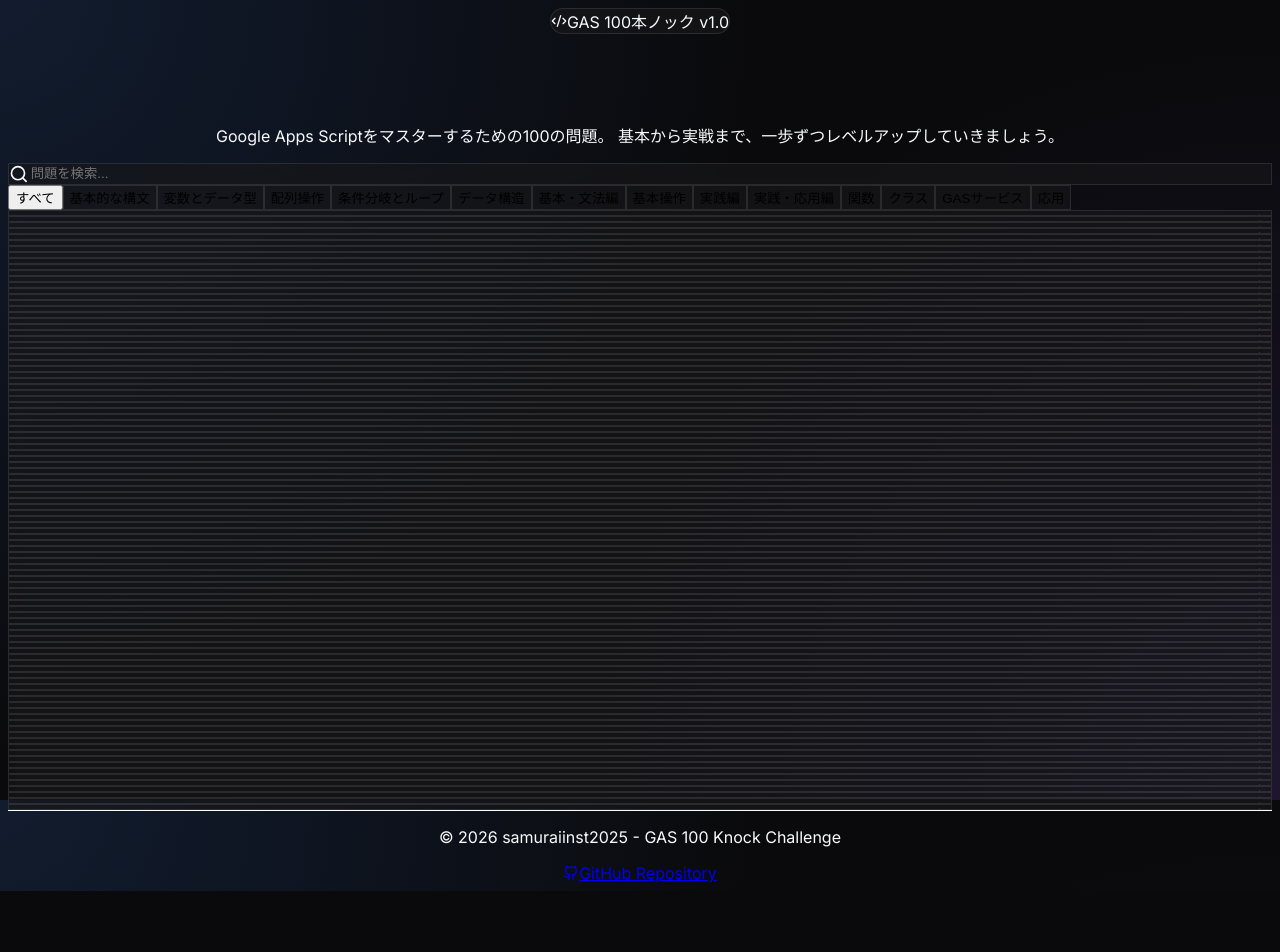
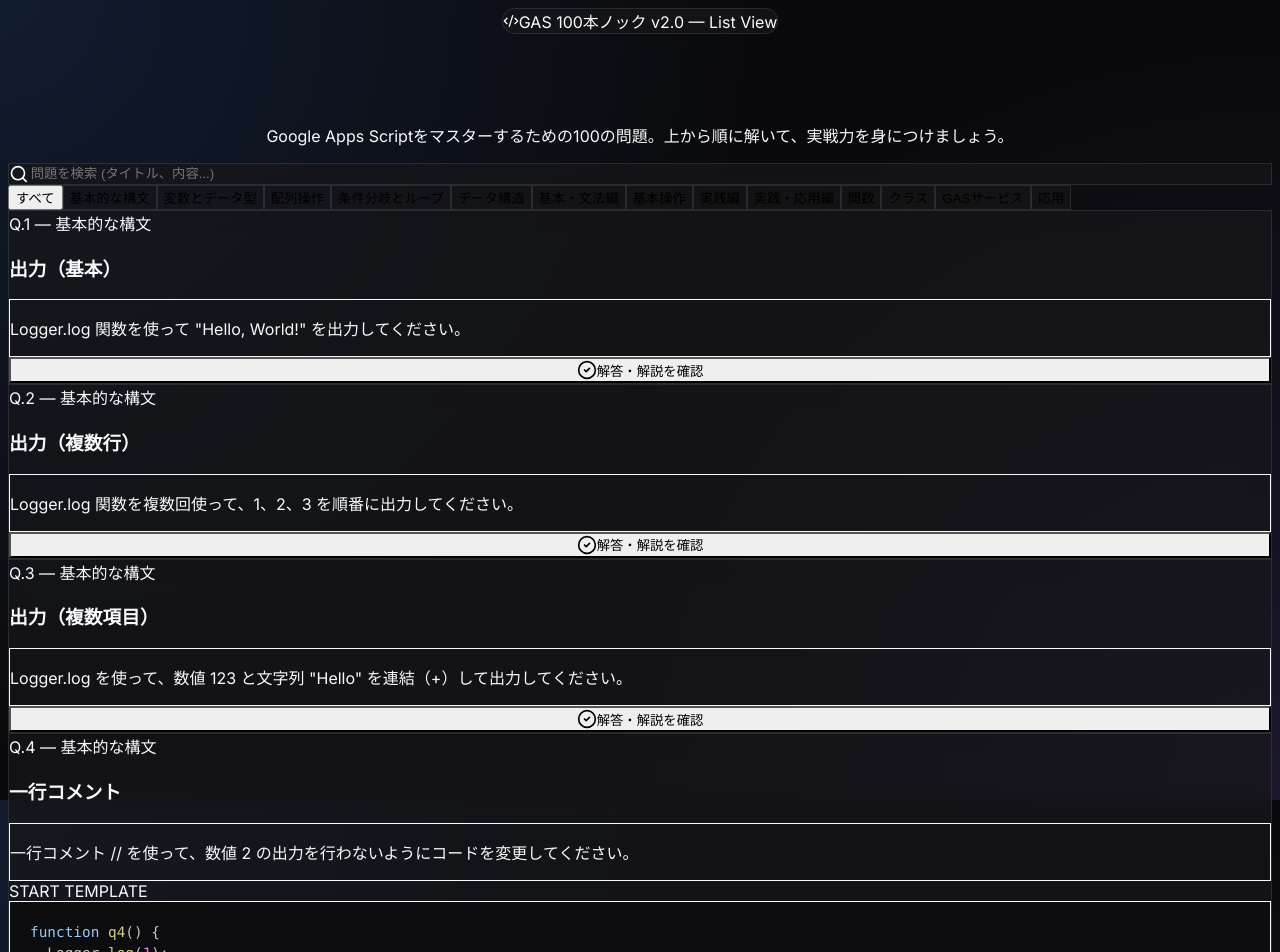
Before and after one commit to samuraiinst2025/gas-100-knock, a React (Vite) app: page / in a window 1280 px wide. Shown: the top 952 px of the page. Before the commit the page ends 891 px from the top, so only its background shows below. Built offline with nearby package versions, Linux system fonts and the light colour scheme.

Commit message:
UI Redesign: Continuous list view with toggleable answers and simplified templates

```diff
--- a/src/App.jsx
+++ b/src/App.jsx
@@ -1,14 +1,104 @@
-import React, { useState } from 'react';
+import React, { useState, useEffect } from 'react';
 import { motion, AnimatePresence } from 'framer-motion';
-import { Search, Code2, CheckCircle2, ChevronRight, Terminal, Github } from 'lucide-react';
+import { Search, Code2, CheckCircle2, ChevronDown, Terminal, Github, ArrowUp } from 'lucide-react';
 import { Prism as SyntaxHighlighter } from 'react-syntax-highlighter';
 import { atomDark } from 'react-syntax-highlighter/dist/esm/styles/prism';
 import problems from './data/problems';
 
+const ProblemCard = ({ problem }) => {
+  const [showAnswer, setShowAnswer] = useState(false);
+
+  // Consider template "not needed" if it's just a simple empty function like function qX() { // ここに記入 }
+  const isTemplateNeeded = (sample) => {
+    if (!sample) return false;
+    const cleanSample = sample.replace(/\s/g, '');
+    const emptyPattern = /functionq\d+\(\)\{\/\/.+\}/;
+    return !emptyPattern.test(cleanSample);
+  };
+
+  return (
+    <motion.div
+      layout
+      initial={{ opacity: 0, y: 20 }}
+      whileInView={{ opacity: 1, y: 0 }}
+      viewport={{ once: true }}
+      className="glass p-6 md:p-8 rounded-3xl mb-8 border border-white/5 hover:border-blue-500/30 transition-colors"
+    >
+      <div className="flex justify-between items-start mb-4">
+        <div>
+          <span className="text-xs font-mono text-blue-400 mb-1 block tracking-wider font-bold">Q.{problem.id} — {problem.category}</span>
+          <h3 className="text-xl md:text-2xl font-bold text-white">{problem.title}</h3>
+        </div>
+      </div>
+
+      <div className="bg-slate-900/40 p-5 rounded-2xl border border-white/5 mb-6">
+        <p className="text-slate-300 leading-relaxed text-lg">
+          {problem.description}
+        </p>
+      </div>
+
+      {isTemplateNeeded(problem.sample) && (
+        <div className="mb-6">
+          <span className="text-xs text-purple-400 font-mono mb-2 block tracking-widest uppercase font-bold">Start Template</span>
+          <div className="rounded-xl overflow-hidden border border-white/5 shadow-2xl">
+            <SyntaxHighlighter
+              language="javascript"
+              style={atomDark}
+              customStyle={{ margin: 0, padding: '1.25rem', background: '#0d0d0f', fontSize: '0.9rem' }}
+            >
+              {problem.sample}
+            </SyntaxHighlighter>
+          </div>
+        </div>
+      )}
+
+      <div className="space-y-4">
+        <button
+          onClick={() => setShowAnswer(!showAnswer)}
+          className={`w-full py-4 rounded-2xl font-bold transition-all flex items-center justify-center gap-2 shadow-lg ${
+            showAnswer
+              ? 'bg-slate-800 text-slate-300 ring-1 ring-white/10'
+              : 'bg-gradient-to-r from-blue-600 to-purple-600 text-white hover:brightness-110 shadow-blue-900/20'
+          }`}
+        >
+          {showAnswer ? <ChevronDown className="rotate-180" size={20} /> : <CheckCircle2 size={20} />}
+          {showAnswer ? '解答を隠す' : '解答・解説を確認'}
+        </button>
+
+        <AnimatePresence>
+          {showAnswer && (
+            <motion.div
+              initial={{ height: 0, opacity: 0 }}
+              animate={{ height: 'auto', opacity: 1 }}
+              exit={{ height: 0, opacity: 0 }}
+              className="overflow-hidden"
+            >
+              <div className="pt-4 space-y-4">
+                <div>
+                  <span className="text-xs text-green-400 font-mono mb-2 block tracking-widest uppercase font-bold">Answer Example</span>
+                  <div className="rounded-xl overflow-hidden border border-white/5 shadow-2xl">
+                    <SyntaxHighlighter
+                      language="javascript"
+                      style={atomDark}
+                      customStyle={{ margin: 0, padding: '1.25rem', background: '#0d0d0f', fontSize: '0.95rem' }}
+                    >
+                      {problem.answer}
+                    </SyntaxHighlighter>
+                  </div>
+                </div>
+              </div>
+            </motion.div>
+          )}
+        </AnimatePresence>
+      </div>
+    </motion.div>
+  );
+};
+
 const App = () => {
   const [searchTerm, setSearchTerm] = useState('');
-    const [selectedProblem, setSelectedProblem] = useState(null);
   const [activeCategory, setActiveCategory] = useState('すべて');
+  const [showScrollTop, setShowScrollTop] = useState(false);
 
   const categories = ['すべて', ...new Set(problems.map(p => p.category))];
 
@@ -19,44 +109,53 @@
     return matchesSearch && matchesCategory;
   });
 
+  useEffect(() => {
+    const handleScroll = () => {
+      setShowScrollTop(window.scrollY > 500);
+    };
+    window.addEventListener('scroll', handleScroll);
+    return () => window.removeEventListener('scroll', handleScroll);
+  }, []);
+
+  const scrollToTop = () => {
+    window.scrollTo({ top: 0, behavior: 'smooth' });
+  };
+
   return (
-        <div className="min-h-screen p-4 md:p-8">
+    <div className="min-h-screen p-4 md:p-8 pb-20">
       {/* Header */}
-            <header className="max-w-6xl mx-auto mb-12 text-center pt-8 pb-4">
+      <header className="max-w-4xl mx-auto mb-16 text-center pt-8 pb-4">
         <motion.div
           initial={{ opacity: 0, y: -20 }}
           animate={{ opacity: 1, y: 0 }}
           className="inline-flex items-center gap-2 px-4 py-2 rounded-full glass mb-4 text-blue-400 text-sm font-medium"
         >
           <Code2 size={16} />
-                    <span>GAS 100本ノック v1.0</span>
+          <span>GAS 100本ノック v2.0 — List View</span>
         </motion.div>
 
         <motion.h1
           initial={{ opacity: 0, scale: 0.9 }}
           animate={{ opacity: 1, scale: 1 }}
-                    className="text-4xl md:text-6xl font-bold mb-6 bg-gradient-to-r from-blue-400 to-purple-500 bg-clip-text text-transparent"
+          className="text-4xl md:text-6xl font-extrabold mb-6 bg-gradient-to-r from-blue-400 to-purple-500 bg-clip-text text-transparent"
         >
           GAS 100本ノック挑戦状
         </motion.h1>
 
-                <p className="text-slate-400 max-w-2xl mx-auto text-lg">
-                    Google Apps Scriptをマスターするための100の問題。
-                    基本から実戦まで、一歩ずつレベルアップしていきましょう。
+        <p className="text-slate-400 max-w-2xl mx-auto text-lg md:text-xl font-medium">
+          Google Apps Scriptをマスターするための100の問題。<br className="hidden md:block" />
+          上から順に解いて、実戦力を身につけましょう。
         </p>
       </header>
 
-            {/* Main Content */}
-            <main className="max-w-7xl mx-auto flex flex-col lg:flex-row gap-8">
-
-                {/* Left Side: Problem List */}
-                <div className={`w-full lg:w-1/2 flex flex-col gap-6 ${selectedProblem ? 'hidden lg:flex' : 'flex'}`}>
-                    <div className="glass p-4 rounded-2xl flex items-center gap-3">
-                        <Search className="text-slate-500" size={20} />
+      {/* Controls */}
+      <div className="max-w-4xl mx-auto mb-12 sticky top-4 z-40 space-y-4 px-2 md:px-0">
+        <div className="glass p-3 md:p-4 rounded-2xl flex items-center gap-3 shadow-2xl backdrop-blur-xl border border-white/10">
+          <Search className="text-slate-500 ml-2" size={20} />
           <input
             type="text"
-                            placeholder="問題を検索..."
-                            className="bg-transparent border-none outline-none w-full text-white placeholder:text-slate-600"
+            placeholder="問題を検索 (タイトル、内容...)"
+            className="bg-transparent border-none outline-none w-full text-white placeholder:text-slate-600 text-lg"
             onChange={(e) => setSearchTerm(e.target.value)}
           />
         </div>
@@ -66,121 +165,53 @@
             <button
               key={cat}
               onClick={() => setActiveCategory(cat)}
-                                className={`px-4 py-2 rounded-xl text-sm whitespace-nowrap transition-all ${activeCategory === cat
-                                        ? 'bg-blue-600 text-white'
-                                        : 'glass text-slate-400 hover:text-white'
+              className={`px-5 py-2.5 rounded-xl text-sm md:text-base whitespace-nowrap transition-all font-bold ${
+                activeCategory === cat
+                  ? 'bg-blue-600 text-white shadow-lg shadow-blue-900/40'
+                  : 'glass text-slate-400 hover:text-white hover:bg-white/5'
               }`}
             >
               {cat}
             </button>
           ))}
         </div>
-
-                    <div className="grid gap-3 max-h-[600px] overflow-y-auto pr-2 custom-scrollbar">
-                        {filteredProblems.map(p => (
-                            <motion.div
-                                layout
-                                key={p.id}
-                                onClick={() => {
-                                    setSelectedProblem(p);
-                                    window.scrollTo({ top: 0, behavior: 'smooth' });
-                                }}
-                                className={`p-4 rounded-2xl cursor-pointer transition-all glass hover-glow relative overflow-hidden ${selectedProblem?.id === p.id ? 'ring-2 ring-blue-500 bg-blue-500/10' : ''
-                                    }`}
-                            >
-                                {selectedProblem?.id === p.id && (
-                                    <motion.div
-                                        layoutId="active-glow"
-                                        className="absolute inset-0 bg-blue-500/5 pointer-events-none"
-                                    />
-                                )}
-                                <div className="flex justify-between items-start relative z-10">
-                                    <div>
-                                        <span className="text-xs font-mono text-blue-400 mb-1 block">Q.{p.id} [{p.category}]</span>
-                                        <h3 className="font-semibold">{p.title}</h3>
-                                    </div>
-                                    <ChevronRight size={18} className={`transition-transform ${selectedProblem?.id === p.id ? 'rotate-90 text-blue-400' : 'text-slate-600'}`} />
-                                </div>
-                            </motion.div>
-                        ))}
-                    </div>
       </div>
 
-                {/* Right Side: Problem Detail */}
-                <div className={`w-full lg:w-1/2 ${selectedProblem ? 'flex' : 'hidden lg:flex'}`}>
-                    <AnimatePresence mode="wait">
-                        {selectedProblem ? (
-                            <motion.div
-                                key={selectedProblem.id}
-                                initial={{ opacity: 0, y: 20 }}
-                                animate={{ opacity: 1, y: 0 }}
-                                exit={{ opacity: 0, y: -20 }}
-                                className="glass p-6 md:p-8 rounded-3xl w-full sticky top-8"
-                            >
-                                <button
-                                    onClick={() => setSelectedProblem(null)}
-                                    className="lg:hidden mb-6 flex items-center gap-2 text-slate-400 hover:text-white transition-colors"
-                                >
-                                    <ChevronRight size={20} className="rotate-180" />
-                                    リストに戻る
-                                </button>
-
-                                <div className="flex items-center gap-2 mb-6 text-purple-400">
-                                    <Terminal size={24} />
-                                    <h2 className="text-2xl font-bold text-white">問題解析</h2>
-                                </div>
-
-                                <div className="mb-8">
-                                    <span className="text-sm text-blue-400 font-mono mb-2 block tracking-widest uppercase">Overview</span>
-                                    <h3 className="text-xl font-bold mb-4">{selectedProblem.title}</h3>
-                                    <div className="bg-slate-900/50 p-4 rounded-2xl border border-white/5">
-                                        <p className="text-slate-300 leading-relaxed">
-                                            {selectedProblem.description}
-                                        </p>
-                                    </div>
-                                </div>
-
-                                <div className="space-y-6">
-                                    <div>
-                                        <span className="text-sm text-purple-400 font-mono mb-2 block tracking-widest uppercase">Start Template</span>
-                                        <div className="rounded-xl overflow-hidden border border-white/5 shadow-2xl">
-                                            <SyntaxHighlighter
-                                                language="javascript"
-                                                style={atomDark}
-                                                customStyle={{ margin: 0, padding: '1.5rem', background: '#0d0d0f' }}
-                                            >
-                                                {selectedProblem.sample}
-                                            </SyntaxHighlighter>
-                                        </div>
-                                    </div>
-
-                                    <div className="pt-4">
-                                        <button
-                                            onClick={() => alert('解答は準備中です。頑張って自力で解いてみましょう！')}
-                                            className="w-full py-4 rounded-2xl bg-gradient-to-r from-blue-600 to-purple-600 font-bold hover:from-blue-500 hover:to-purple-500 transition-all flex items-center justify-center gap-2 shadow-lg shadow-blue-900/40"
-                                        >
-                                            <CheckCircle2 size={20} />
-                                            解答・解説を確認
-                                        </button>
-                                    </div>
-                                </div>
-                            </motion.div>
+      {/* Problem List */}
+      <main className="max-w-4xl mx-auto">
+        {filteredProblems.length > 0 ? (
+          filteredProblems.map(p => (
+            <ProblemCard key={p.id} problem={p} />
+          ))
         ) : (
-                            <div className="glass p-12 rounded-3xl w-full min-h-[400px] flex flex-col items-center justify-center text-center text-slate-500 border-dashed border-2 border-white/10">
-                                <Code2 size={48} className="mb-4 opacity-20" />
-                                <p className="text-lg">問題を選択して詳細を確認しましょう</p>
-                                <p className="text-sm mt-2 opacity-60">100問の挑戦がここから始まります</p>
+          <div className="glass p-20 rounded-3xl text-center text-slate-500 border-dashed border-2 border-white/10">
+            <Search size={48} className="mx-auto mb-4 opacity-20" />
+            <p className="text-xl font-bold">一致する問題が見つかりませんでした</p>
+            <p className="mt-2 text-slate-600">検索ワードやカテゴリーを変えてみてください</p>
           </div>
         )}
-                    </AnimatePresence>
-                </div>
       </main>
 
-            <footer className="max-w-6xl mx-auto mt-20 pb-12 border-t border-white/5 pt-8 flex flex-col md:flex-row justify-between items-center text-slate-500 text-sm">
-                <p>© 2026 samuraiinst2025 - GAS 100 Knock Challenge</p>
-                <div className="flex items-center gap-4 mt-4 md:mt-0">
-                    <a href="https://github.com/samuraiinst2025/gas-100-knock" className="hover:text-white transition-colors flex items-center gap-1">
-                        <Github size={16} /> GitHub Repository
+      {/* Scroll Top Button */}
+      <AnimatePresence>
+        {showScrollTop && (
+          <motion.button
+            initial={{ opacity: 0, scale: 0.5 }}
+            animate={{ opacity: 1, scale: 1 }}
+            exit={{ opacity: 0, scale: 0.5 }}
+            onClick={scrollToTop}
+            className="fixed bottom-8 right-8 p-4 rounded-full bg-blue-600 text-white shadow-2xl shadow-blue-900/40 hover:bg-blue-500 transition-colors z-50"
+          >
+            <ArrowUp size={24} />
+          </motion.button>
+        )}
+      </AnimatePresence>
+
+      <footer className="max-w-4xl mx-auto mt-20 pb-12 border-t border-white/5 pt-8 flex flex-col md:flex-row justify-between items-center text-slate-500 text-sm">
+        <p>© 2026 samuraiinst2025 — GAS 100 Knock Challenge</p>
+        <div className="flex items-center gap-6 mt-4 md:mt-0">
+          <a href="https://github.com/samuraiinst2025/gas-100-knock" className="hover:text-white transition-colors flex items-center gap-1.5 font-medium">
+            <Github size={18} /> Repository
           </a>
         </div>
       </footer>
```
Also changed, not shown: 5 other files (tests, documents, lock files or other folders). Lines whose indentation alone changed are shown as unchanged.
